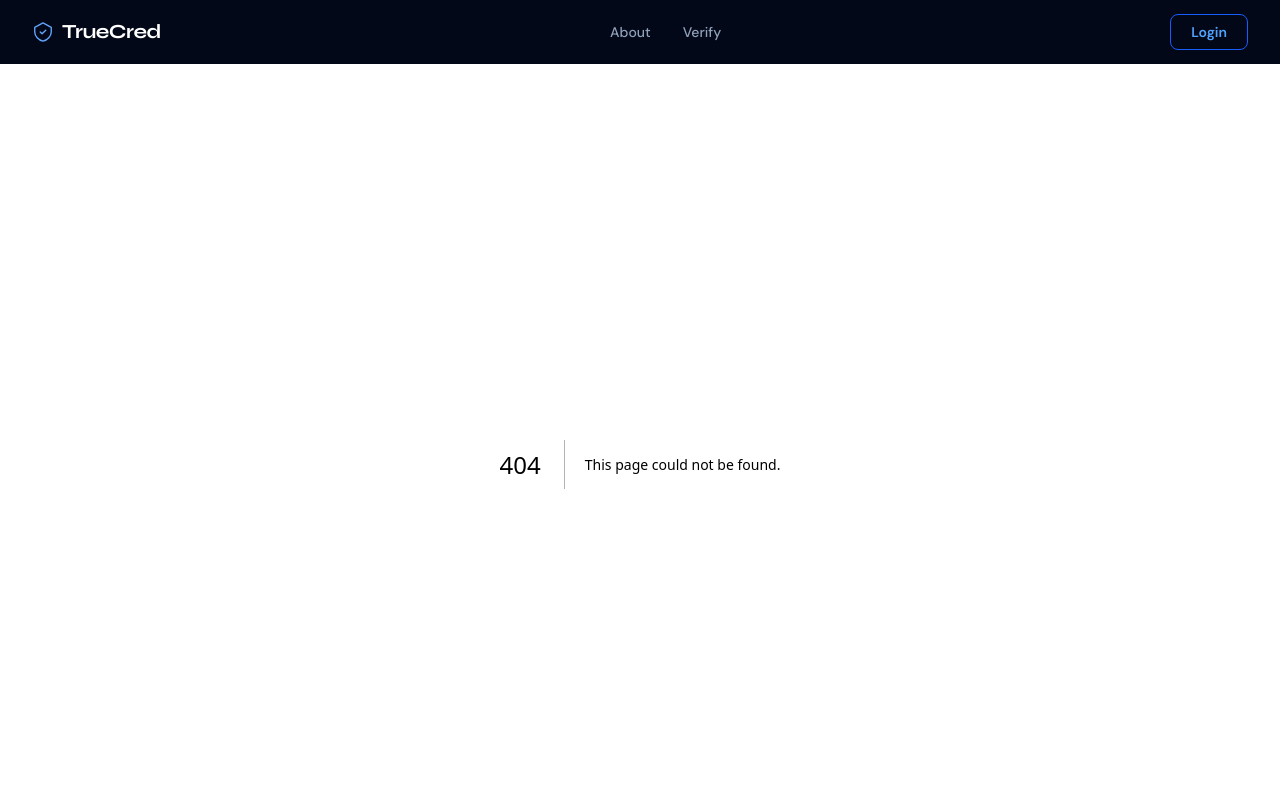
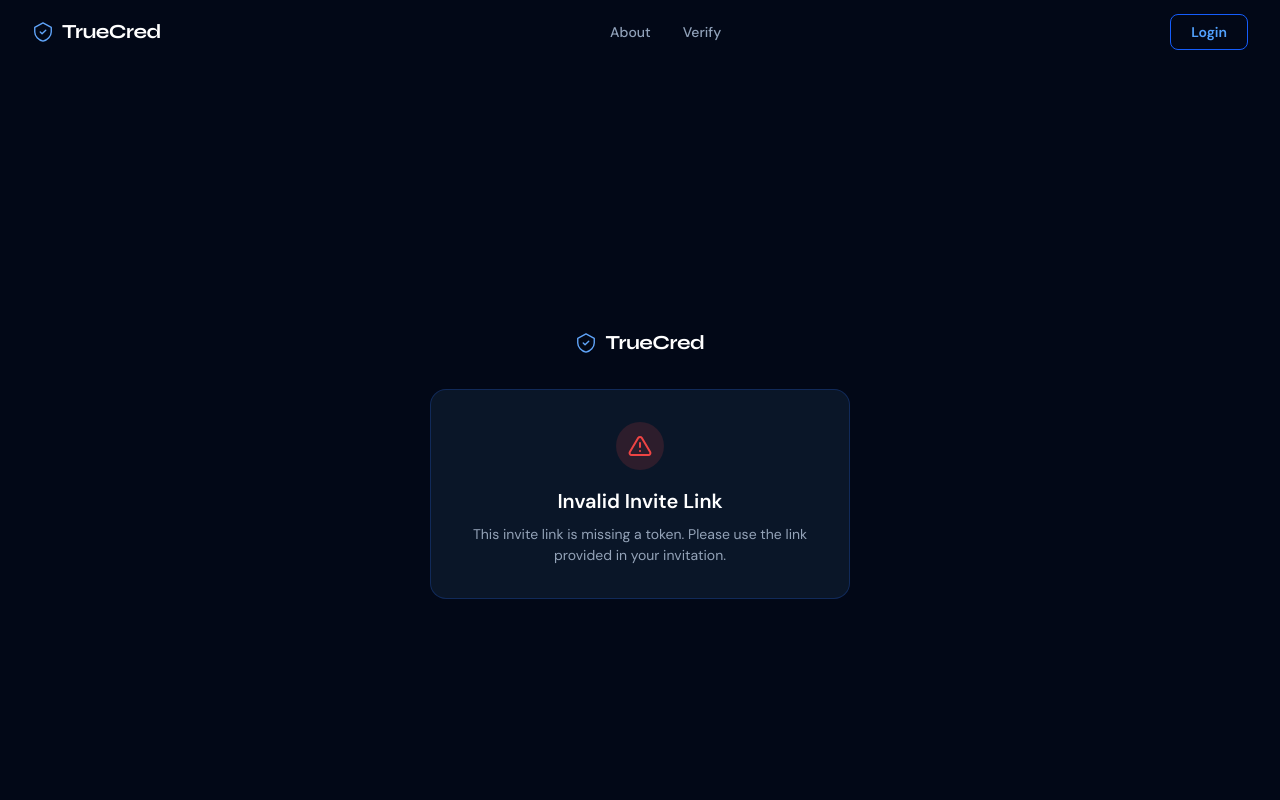
Before and after one commit to WCS-Cyber-25-26/TrueCred, a Next.js app in the folder frontend/: page /universities/activate in a window 1280 px wide. Before the commit this address had no page. Shown: the top 800 px of the page. Built offline with nearby package versions, Linux system fonts and the light colour scheme.

Commit message:
fix: university invite

```diff
--- /dev/null
+++ b/frontend/src/app/(public)/universities/activate/page.js
@@ -0,0 +1,279 @@
+"use client";
+
+import { useState, Suspense } from "react";
+import { useSearchParams } from "next/navigation";
+import Link from "next/link";
+
+function Logo() {
+  return (
+    <div className="flex items-center gap-2">
+      <svg width="22" height="22" viewBox="0 0 24 24" fill="none">
+        <path
+          d="M12 2L3 7V12C3 16.55 7.08 20.74 12 22C16.92 20.74 21 16.55 21 12V7L12 2Z"
+          stroke="#60a5fa"
+          strokeWidth="1.5"
+          strokeLinecap="round"
+          strokeLinejoin="round"
+        />
+        <path d="M9 12L11 14L15 10" stroke="#60a5fa" strokeWidth="1.5" strokeLinecap="round" strokeLinejoin="round" />
+      </svg>
+      <span className="font-display font-bold text-white text-xl tracking-tight">TrueCred</span>
+    </div>
+  );
+}
+
+function ActivateContent() {
+  const searchParams = useSearchParams();
+  const token = searchParams.get("token");
+
+  const [password, setPassword] = useState("");
+  const [confirmPassword, setConfirmPassword] = useState("");
+  const [loading, setLoading] = useState(false);
+  const [error, setError] = useState("");
+  const [success, setSuccess] = useState(false);
+
+  if (!token) {
+    return (
+      <div style={{ textAlign: "center" }}>
+        <div
+          style={{
+            width: 48,
+            height: 48,
+            borderRadius: "50%",
+            background: "rgba(239,68,68,0.15)",
+            display: "flex",
+            alignItems: "center",
+            justifyContent: "center",
+            margin: "0 auto 16px",
+          }}
+        >
+          <svg width="24" height="24" fill="none" viewBox="0 0 24 24">
+            <path
+              stroke="#ef4444"
+              strokeWidth="2"
+              strokeLinecap="round"
+              d="M12 9v4m0 4h.01M10.29 3.86L1.82 18a2 2 0 001.71 3h16.94a2 2 0 001.71-3L13.71 3.86a2 2 0 00-3.42 0z"
+            />
+          </svg>
+        </div>
+        <h2 style={{ color: "white", fontSize: 20, fontWeight: 600, marginBottom: 8 }}>
+          Invalid Invite Link
+        </h2>
+        <p style={{ color: "#94a3b8", fontSize: 14 }}>
+          This invite link is missing a token. Please use the link provided in your invitation.
+        </p>
+      </div>
+    );
+  }
+
+  if (success) {
+    return (
+      <div style={{ textAlign: "center" }}>
+        <div
+          style={{
+            width: 48,
+            height: 48,
+            borderRadius: "50%",
+            background: "rgba(34,197,94,0.15)",
+            display: "flex",
+            alignItems: "center",
+            justifyContent: "center",
+            margin: "0 auto 16px",
+          }}
+        >
+          <svg width="24" height="24" fill="none" viewBox="0 0 24 24">
+            <path
+              stroke="#22c55e"
+              strokeWidth="2"
+              strokeLinecap="round"
+              strokeLinejoin="round"
+              d="M5 13l4 4L19 7"
+            />
+          </svg>
+        </div>
+        <h2 style={{ color: "white", fontSize: 20, fontWeight: 600, marginBottom: 8 }}>
+          Account Activated!
+        </h2>
+        <p style={{ color: "#94a3b8", fontSize: 14, marginBottom: 24 }}>
+          Your university account is ready. You can now log in with your credentials.
+        </p>
+        <Link
+          href="/login"
+          style={{
+            display: "inline-block",
+            background: "#2563eb",
+            color: "white",
+            padding: "10px 28px",
+            borderRadius: 8,
+            fontSize: 14,
+            fontWeight: 600,
+            textDecoration: "none",
+          }}
+        >
+          Go to Login
+        </Link>
+      </div>
+    );
+  }
+
+  async function handleSubmit(e) {
+    e.preventDefault();
+    setError("");
+
+    if (password !== confirmPassword) {
+      setError("Passwords do not match.");
+      return;
+    }
+
+    setLoading(true);
+    try {
+      const res = await fetch("http://localhost:5000/api/universities/invite/accept", {
+        method: "POST",
+        headers: { "Content-Type": "application/json" },
+        body: JSON.stringify({ token, password }),
+      });
+      const data = await res.json();
+      if (!res.ok) {
+        setError(data.error || "Something went wrong. Please try again.");
+      } else {
+        setSuccess(true);
+      }
+    } catch {
+      setError("Could not connect to the server. Please try again.");
+    } finally {
+      setLoading(false);
+    }
+  }
+
+  const inputStyle = {
+    width: "100%",
+    background: "#0d1f3c",
+    border: "1px solid rgba(37,99,235,0.25)",
+    borderRadius: 8,
+    padding: "10px 14px",
+    color: "white",
+    fontSize: 14,
+    outline: "none",
+    boxSizing: "border-box",
+    fontFamily: "'DM Sans', sans-serif",
+  };
+
+  return (
+    <>
+      <div style={{ marginBottom: 24 }}>
+        <h2
+          className="font-display"
+          style={{ color: "white", fontSize: 22, fontWeight: 700, marginBottom: 6 }}
+        >
+          Accept University Invite
+        </h2>
+        <p style={{ color: "#94a3b8", fontSize: 14 }}>
+          Set a password to activate your university account.
+        </p>
+      </div>
+
+      <form onSubmit={handleSubmit} style={{ display: "flex", flexDirection: "column", gap: 16 }}>
+        <div>
+          <label
+            className="font-display"
+            style={{ display: "block", color: "#60a5fa", fontSize: 10, fontWeight: 600, textTransform: "uppercase", letterSpacing: "0.1em", marginBottom: 6 }}
+          >
+            Password
+          </label>
+          <input
+            type="password"
+            value={password}
+            onChange={(e) => setPassword(e.target.value)}
+            placeholder="Enter a password"
+            required
+            style={inputStyle}
+            onFocus={e => e.target.style.borderColor = "#2563eb"}
+            onBlur={e => e.target.style.borderColor = "rgba(37,99,235,0.25)"}
+          />
+        </div>
+
+        <div>
+          <label
+            className="font-display"
+            style={{ display: "block", color: "#60a5fa", fontSize: 10, fontWeight: 600, textTransform: "uppercase", letterSpacing: "0.1em", marginBottom: 6 }}
+          >
+            Confirm Password
+          </label>
+          <input
+            type="password"
+            value={confirmPassword}
+            onChange={(e) => setConfirmPassword(e.target.value)}
+            placeholder="Re-enter your password"
+            required
+            style={inputStyle}
+            onFocus={e => e.target.style.borderColor = "#2563eb"}
+            onBlur={e => e.target.style.borderColor = "rgba(37,99,235,0.25)"}
+          />
+        </div>
+
+        {error && (
+          <p style={{ color: "#f87171", fontSize: 13, margin: 0 }}>{error}</p>
+        )}
+
+        <button
+          type="submit"
+          disabled={loading}
+          style={{
+            background: "#2563eb",
+            color: "white",
+            border: "none",
+            borderRadius: 8,
+            padding: "11px 0",
+            fontSize: 14,
+            fontWeight: 600,
+            cursor: loading ? "not-allowed" : "pointer",
+            opacity: loading ? 0.7 : 1,
+            marginTop: 4,
+            fontFamily: "'DM Sans', sans-serif",
+          }}
+          onMouseEnter={e => { if (!loading) e.currentTarget.style.background = "#1d4ed8"; }}
+          onMouseLeave={e => { e.currentTarget.style.background = "#2563eb"; }}
+        >
+          {loading ? "Activating..." : "Accept Invite"}
+        </button>
+      </form>
+    </>
+  );
+}
+
+export default function ActivatePage() {
+  return (
+    <div
+      className="font-body"
+      style={{
+        minHeight: "100vh",
+        background: "#020817",
+        display: "flex",
+        alignItems: "center",
+        justifyContent: "center",
+        padding: "24px 16px",
+      }}
+    >
+      <div style={{ width: "100%", maxWidth: 420 }}>
+        {/* Logo */}
+        <div style={{ display: "flex", justifyContent: "center", marginBottom: 32 }}>
+          <Logo />
+        </div>
+
+        {/* Card */}
+        <div
+          style={{
+            background: "#0a1628",
+            border: "1px solid rgba(37,99,235,0.25)",
+            borderRadius: 16,
+            padding: "32px 28px",
+          }}
+        >
+          <Suspense fallback={<p style={{ color: "#94a3b8" }}>Loading...</p>}>
+            <ActivateContent />
+          </Suspense>
+        </div>
+      </div>
+    </div>
+  );
+}
--- a/frontend/src/app/dashboard/admin/page.js
+++ b/frontend/src/app/dashboard/admin/page.js
@@ -67,19 +67,30 @@ export default function AdminDashboard() {
     e.preventDefault();
     setInviting(true);
     setInviteError('');
+
     const res = await apiFetch('/api/admin/universities/invite', {
       method: 'POST',
       body: JSON.stringify(inviteForm),
     });
+
     if (res?.ok) {
+      const data = await res.json();
       setShowInviteDialog(false);
       setInviteForm({ name: '', domain: '', email: '' });
-      showToast('Invitation sent successfully');
       loadUniversities();
+
+      if (data.token) {
+        const link = `http://localhost:3000/universities/activate?token=${data.token}`;
+        await navigator.clipboard.writeText(link);
+        showToast('Invite sent — activation link copied to clipboard');
+      } else {
+        showToast('Invitation sent successfully');
+      }
     } else {
       const err = await res?.json().catch(() => ({}));
       setInviteError(err?.error || 'Failed to send invitation');
     }
+
     setInviting(false);
   }
 
@@ -579,9 +590,9 @@ export default function AdminDashboard() {
 
             <form onSubmit={handleInvite} className="space-y-4">
               {[
-                { label: 'University Name', key: 'name', type: 'text', placeholder: 'MIT' },
-                { label: 'Domain', key: 'domain', type: 'text', placeholder: 'mit.edu' },
-                { label: 'Admin Email', key: 'email', type: 'email', placeholder: 'admin@mit.edu' },
+                { label: 'University Name', key: 'name', type: 'text', placeholder: 'Westerrn University' },
+                { label: 'Domain', key: 'domain', type: 'text', placeholder: 'uwo.ca' },
+                { label: 'Admin Email', key: 'email', type: 'email', placeholder: 'admin@uwo.ca' },
               ].map(({ label, key, type, placeholder }) => (
                 <div key={key}>
                   <label className="block text-[10px] font-semibold uppercase tracking-widest mb-1.5" style={{ color: '#60a5fa' }}>
```
Also changed, not shown: 1 other file (tests, documents, lock files or other folders).
